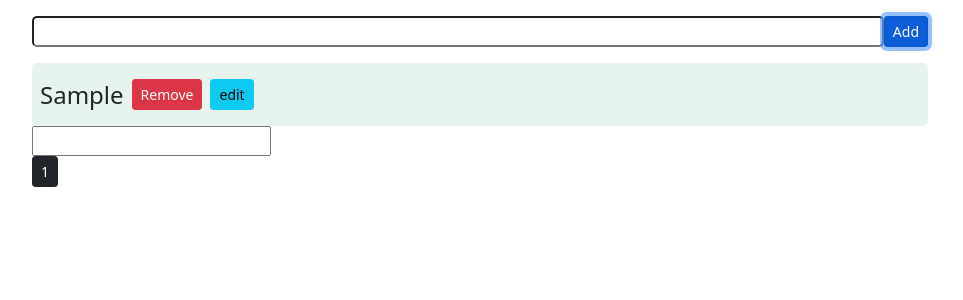
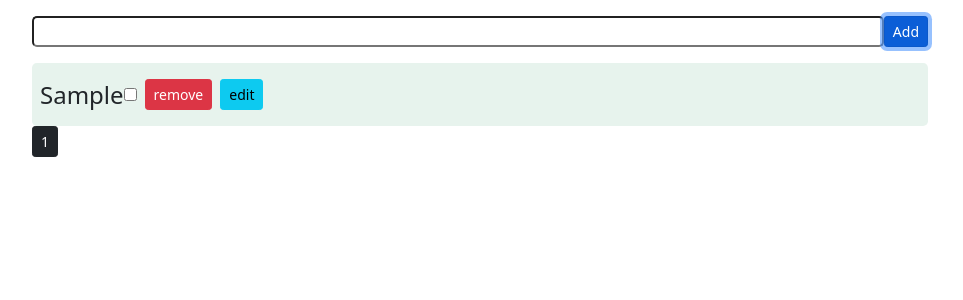
Before and after one commit to gujejianig/ReactTodo, a React (Create React App) app: page / in a window 1280 px wide. Both pictures are taken after typing "Sample" into the empty fields and a click on the button "Add". Shown: the top 300 px of the page, without its empty margins (160-1123 px from the left). Built offline with nearby package versions, Linux system fonts and the light colour scheme.

Commit message:
checkBox added

```diff
--- a/src/components/Pagination.js
+++ b/src/components/Pagination.js
@@ -7,6 +7,7 @@ const Pagination = ({todos, todosPerPage, onPaginatedList, activePage, setPagina
 	for (let i = 1; i <= Math.ceil(todos.length / todosPerPage); i++) {
 		paginationButtons.push(i);
 	}
+
 
 	return (<div className="d-flex">
 		{paginationButtons?.map((btn, index) => {
--- a/src/components/TodosList.js
+++ b/src/components/TodosList.js
@@ -1,43 +1,77 @@
 import {Button} from "react-bootstrap";
-import React, {useState} from "react";
+import React, {useState, useEffect} from "react";
 
 
 const TodosList = ({todos, setTodos, todosPerPage, activePage}) => {
 
 	const [editing, setEditing] = useState(false);
-	const [editInput, setEditInput] = useState('');
-	const [editedItem, setEditedItem] = useState('')
-	const [name, setName] = useState('')
-	const [editId, setEditId] = useState(null)
+	const [name, setName] = useState('');
+	const [editId, setEditId] = useState(null);
+	const [checkboxId, setCheckboxId] = useState([]);
+	const [boxChecked, setBoxchecked] = useState([]);
+
+
+	const [checked, setChecked] = useState([]);
+
+
 	const removeHandler = (id) => {
-		setTodos(todos.filter((todo) => {
-			return todo.id !== id;
-		}));
+		if (!editing) {
+			setTodos(todos.filter((todo) => {
+				return todo.id !== id;
+			}));
+		} else {
+			setEditId('');
+			setEditing(false);
+		}
 	};
+
 
 	const editHandler = (id) => {
 		let selectedTodo = todos.find(item => item.id === id);
-
-		if(!editing) {
-			setEditing(true)
-			setEditId(id)
-			setName(selectedTodo.task)
-		} if(editing) {
-			selectedTodo = name
+		if (!editing) {
+			setEditing(true);
+			setEditId(id);
+			setName(selectedTodo.task);
+		}
+		if (editing && name.length > 0) {
+			setEditId('');
+			selectedTodo.task = name;
+			setEditing(false);
 		}
 	};
+
+
+	const checkboxHandler = (id) => {
+
+		const selectedTodo = todos.map((todo) => {
+			if (todo.id === id) {
+				todo.done = true;
+			}
+			return todo;
+		});
+		setTodos(selectedTodo);
+	};
+
 
 	let end = activePage * todosPerPage;
 	let start = end - todosPerPage;
 	return (<>
 		{todos.slice(start, end)?.map((item) => {
 			return (<div key={item.id} className="bg-success bg-opacity-10 rounded-3 p-lg-2 d-flex mt-3 align-items-center">
-					<span style={{fontSize: "24px"}}>{item.task}</span>
-				<Button onClick={() => removeHandler(item.id)} className="m-lg-2" size="sm" variant="danger">Remove</Button>
-				<Button onClick={() => editHandler(item.id)} className="" size="sm" variant="info">{editing ? "save": "edit"}</Button>
+				{editId === item.id ? <input value={name} onChange={(e) => setName(e.target.value)}/> :
+
+
+					<span style={{fontSize: "24px", textDecoration: item.done ? "line-through" : ''}}>{item.task}</span>}
+
+				<input onChange={(event) => checkboxHandler(item.id)} type="checkbox"/>
+
+
+				<Button onClick={() => removeHandler(item.id)} className="m-lg-2" size="sm"
+				        variant="danger">{editId === item.id ? "cancel" : "remove"}</Button>
+				<Button onClick={() => editHandler(item.id)} className="" size="sm"
+				        variant="info">{editId === item.id ? "save" : "edit"}</Button>
 			</div>);
 		})}
-		<input value={name} onChange={(e) => setName(e.target.value)}/>
 	</>);
 
 };
```
